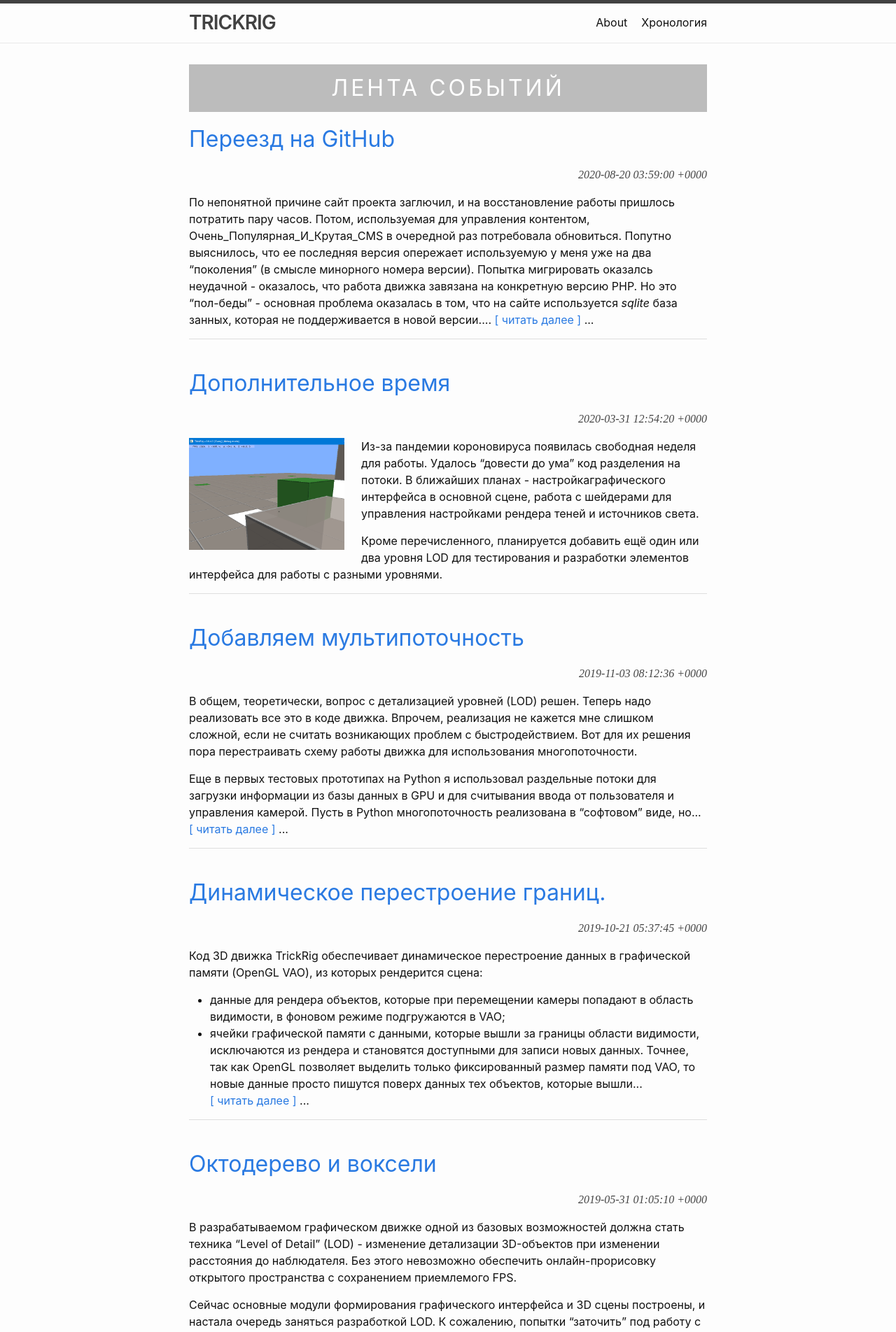
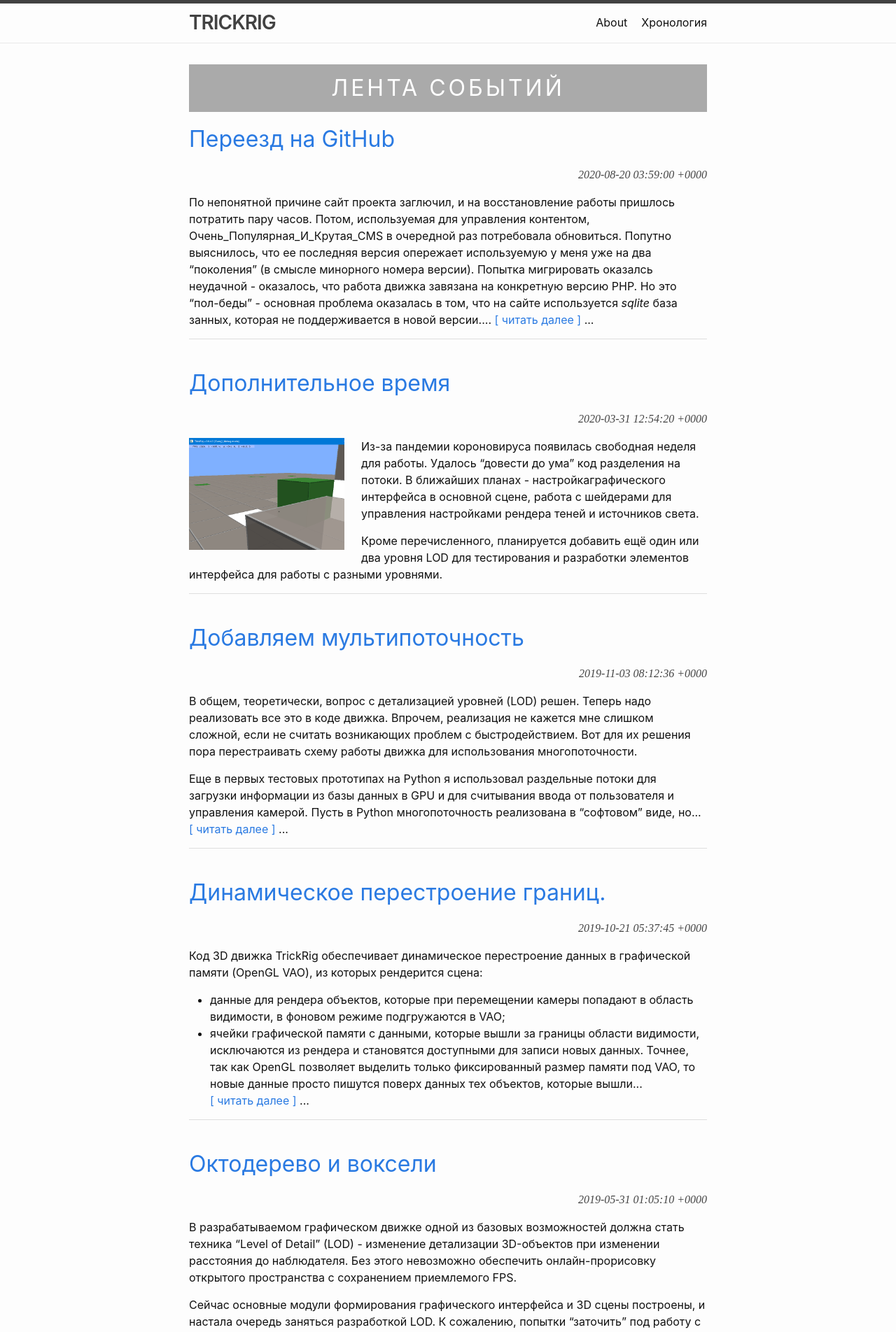
Before and after one commit to bigov/bigov.github.io, a Jekyll site: the page built from index.html, in a window 1280 px wide. Shown: the top 1904 px of the page at 70% size. Built offline with Jekyll 4.4.1, drawn with Linux system fonts in a browser that asks for light colours; the list of posts is cut into pages by our own code.

Commit message:
Update index.html

```diff
--- a/index.html
+++ b/index.html
@@ -15,7 +15,7 @@
 }
 </style>
 
-<H1 style="widht:100%; color: #FFF; background-color: #BCBCBC; padding: 10px; text-align: center; letter-spacing: +4px;">ЛЕНТА СОБЫТИЙ</H1>
+<H1 style="widht:100%; color: #FFF; background-color: #AAA; padding: 10px; text-align: center; letter-spacing: +4px;">ЛЕНТА СОБЫТИЙ</H1>
 
 <!-- This loops through the paginated posts -->
 {% for post in paginator.posts %}
```
